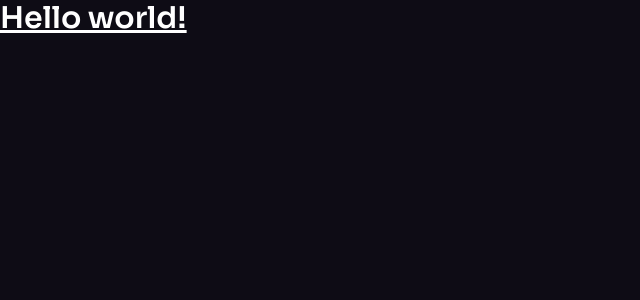
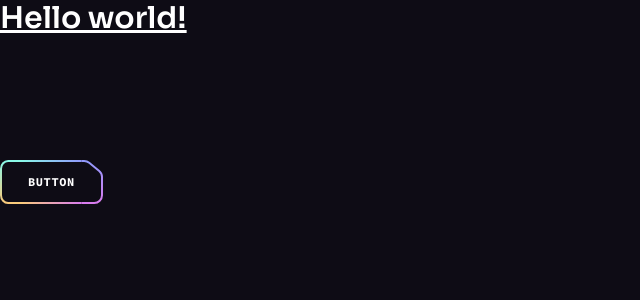
Before and after one commit to ArslanPervaiz99/React-Tailwind-UI, a React (Vite) app in the folder brainwave-proj/: page / in a window 1280 px wide. Shown: the top 300 px of the page, without its empty margins (0-640 px from the left). Built offline with nearby package versions, Linux system fonts and the light colour scheme.

Commit message:
make a reuseable btn component

```diff
--- a/brainwave-proj/src/App.jsx
+++ b/brainwave-proj/src/App.jsx
@@ -1,5 +1,17 @@
-function App() {
-  return <h1 className="text-3xl font-bold underline">Hello world!</h1>;
-}
+import ButtonGradient from "./assets/svg/ButtonGradient";
+import Button from "./components/Button";
+const App = () => {
+  return (
+    <>
+      <h1 className="text-3xl font-bold underline">Hello world!</h1>
+      <div className="pt-[4.75rem] lg:pt-[5.25rem] overflow-hidden">
+        <Button className="mt-10" href="#login">
+          Button
+        </Button>
+      </div>
+      <ButtonGradient />
+    </>
+  );
+};
 
 export default App;
--- /dev/null
+++ b/brainwave-proj/src/components/Button.jsx
@@ -0,0 +1,27 @@
+import ButtonSvg from "../assets/svg/ButtonSvg";
+const Button = ({ children, href, onClick, className, px, white }) => {
+  const classes = `button relative inline-flex items-center justify-center h-11 transition-colors hover:text-color-1 ${
+    px || "px-7"
+  } ${white ? "text-n-8" : "text-n-1"} ${className || ""} `;
+
+  const spanClas = "relative";
+
+  const renderBtn = () => (
+    <button className={classes}>
+      <span className={spanClas}>{children}</span>
+      {ButtonSvg(white)}
+    </button>
+  );
+
+  const renderLink = () => (
+    <a href={href} className={classes}>
+      <span className={spanClas}>{children}</span>
+      {ButtonSvg(white)}
+    </a>
+  );
+
+  //   return renderBtn();
+  return href ? renderLink() : renderBtn();
+};
+
+export default Button;
```
